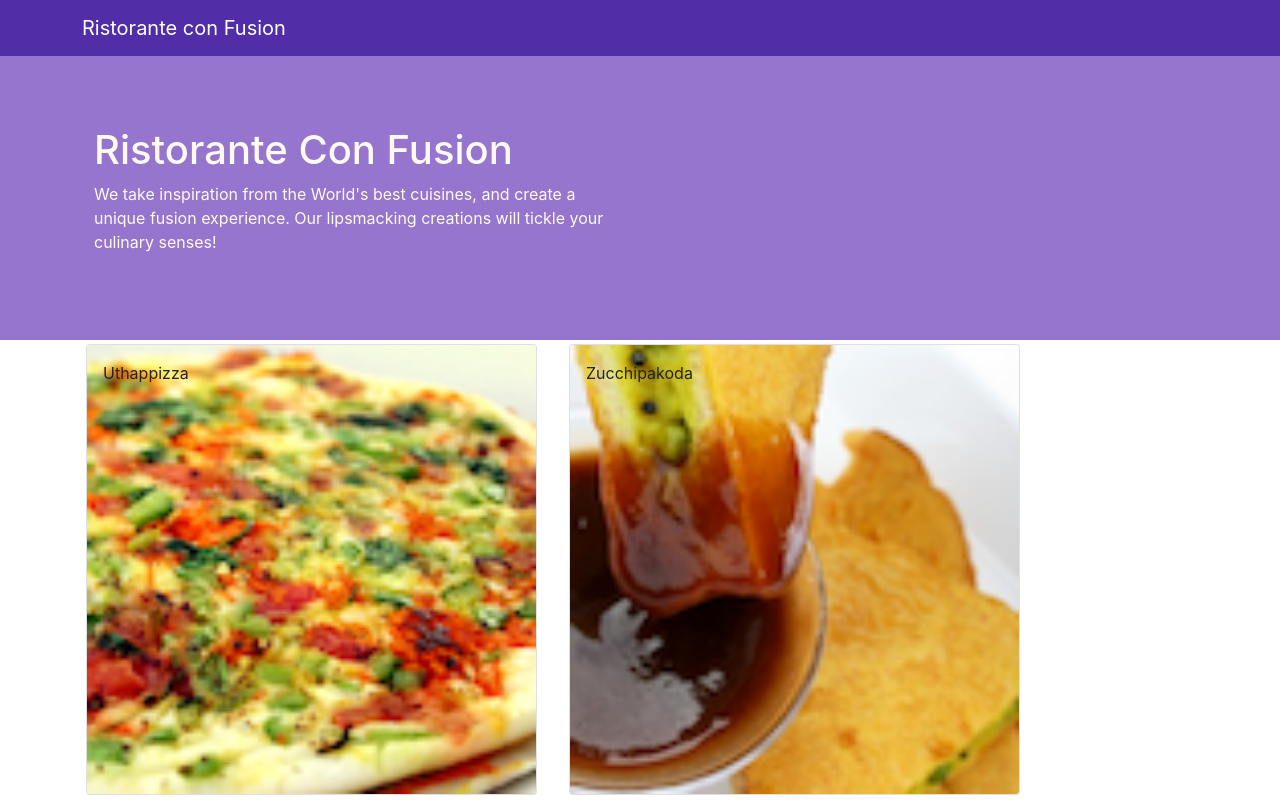
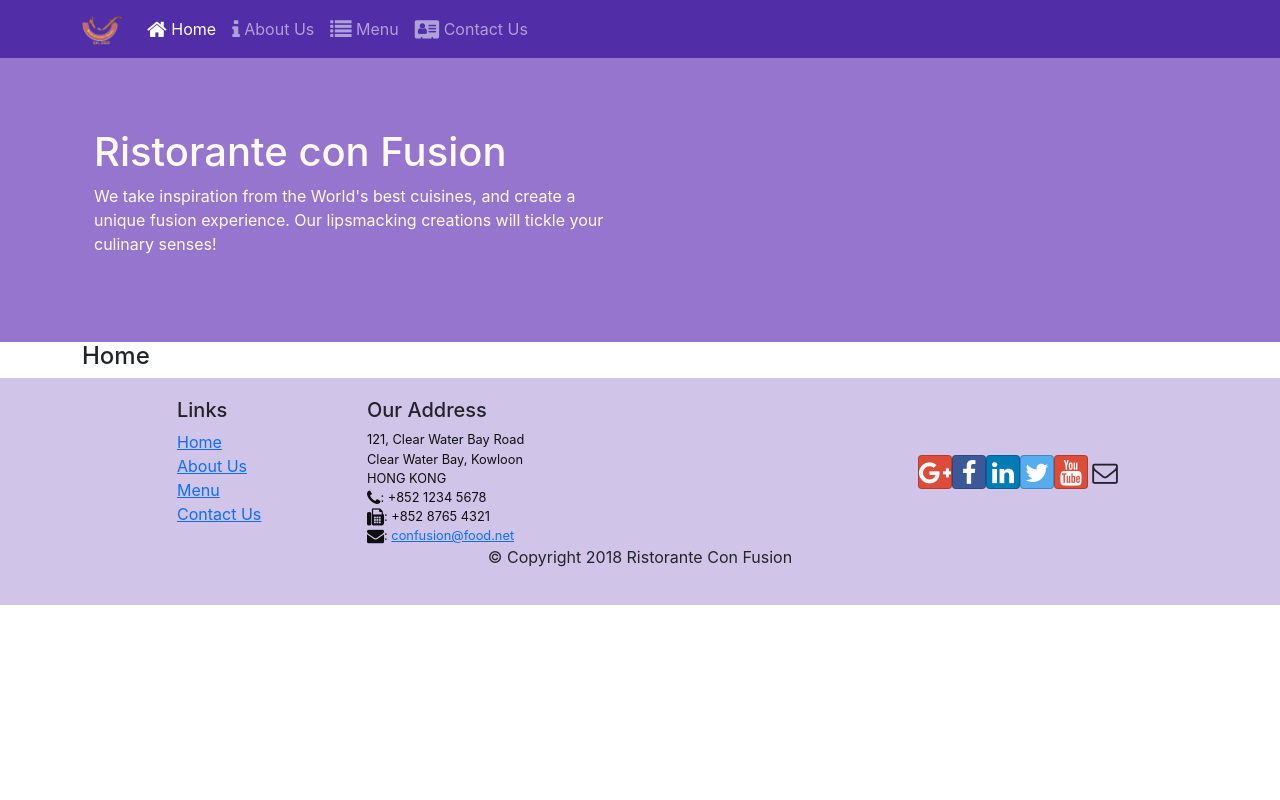
Before and after one commit to technophile22/Ristorante-ConFusion, a React (Create React App) app: page /home in a window 1280 px wide. Shown: the top 800 px of the page. Built offline with nearby package versions, Linux system fonts and the light colour scheme.

Commit message:
React Router

```diff
--- a/package.json
+++ b/package.json
@@ -12,6 +12,7 @@
     "react": "^16.13.1",
     "react-dom": "^16.13.1",
     "react-popper": "0.9.2",
+    "react-router-dom": "^5.2.0",
     "react-scripts": "3.4.1",
     "reactstrap": "^8.5.1"
   },
--- a/src/components/FooterComponent.js
+++ b/src/components/FooterComponent.js
@@ -1,4 +1,5 @@
 import React from 'react';
+import {Link} from 'react-router-dom';
 
 function Footer(props) {
     return(
@@ -8,10 +9,10 @@
                 <div className="col-4 offset-1 col-sm-2">
                     <h5>Links</h5>
                     <ul className="list-unstyled">
-                        <li><a href="#">Home</a></li>
-                        <li><a href="#">About</a></li>
-                        <li><a href="#">Menu</a></li>
-                        <li><a href="contactus.html">Contact</a></li>
+                        <li><Link to='/home'>Home</Link></li>
+                        <li><Link to='/aboutus'>About Us</Link></li>
+                        <li><Link to='/menu'>Menu</Link></li>
+                        <li><Link to='/contactus'>Contact Us</Link></li>
                     </ul>
                 </div>
                 <div className="col-7 col-sm-5">
--- a/src/components/HeaderComponent.js
+++ b/src/components/HeaderComponent.js
@@ -1,30 +1,60 @@
 import React, {Component} from 'react';
-import {Navbar, NavbarBrand, Jumbotron} from 'reactstrap';
-class Header extends Component{
-    render(){
-        return (
-            //using react fragment
-            <React.Fragment>
-            <Navbar dark>
+import {Navbar, NavbarBrand, Nav, NavbarToggler, Collapse, NavItem, Jumbotron} from 'reactstrap';
+import {NavLink } from 'react-router-dom';
+
+
+class Header extends Component {
+    constructor(props) {
+        super(props);
+
+        this.toggleNav = this.toggleNav.bind(this);
+        this.state = {
+          isNavOpen: false
+        };
+      }
+
+      toggleNav() {
+        this.setState({
+          isNavOpen: !this.state.isNavOpen
+        });
+      }
+
+    render() {
+        return(
+            <div>
+                <Navbar dark expand="md">
                     <div className="container">
-                    <NavbarBrand href ="/">Ristorante con Fusion</NavbarBrand>
+                        <NavbarToggler onClick={this.toggleNav} />
+                        <NavbarBrand className="mr-auto" href="/"><img src='assets/images/logo.png' height="30" width="41" alt='Ristorante Con Fusion' /></NavbarBrand>
+                        <Collapse isOpen={this.state.isNavOpen} navbar>
+                            <Nav navbar>
+                            <NavItem>
+                                <NavLink className="nav-link"  to='/home'><span className="fa fa-home fa-lg"></span> Home</NavLink>
+                            </NavItem>
+                            <NavItem>
+                                <NavLink className="nav-link" to='/aboutus'><span className="fa fa-info fa-lg"></span> About Us</NavLink>
+                            </NavItem>
+                            <NavItem>
+                                <NavLink className="nav-link"  to='/menu'><span className="fa fa-list fa-lg"></span> Menu</NavLink>
+                            </NavItem>
+                            <NavItem>
+                                <NavLink className="nav-link" to='/contactus'><span className="fa fa-address-card fa-lg"></span> Contact Us</NavLink>
+                            </NavItem>
+                            </Nav>
+                        </Collapse>
                     </div>
                 </Navbar>
                 <Jumbotron>
                     <div className="container">
                         <div className="row row-header">
                             <div className="col-12 col-sm-6">
-                            <h1>Ristorante Con Fusion</h1>
+                                <h1>Ristorante con Fusion</h1>
                                 <p>We take inspiration from the World's best cuisines, and create a unique fusion experience. Our lipsmacking creations will tickle your culinary senses!</p>
                             </div>
                         </div>
                     </div>
                 </Jumbotron>
-
-
-
-            </React.Fragment>
-
+            </div>
         );
     }
 }
--- /dev/null
+++ b/src/components/HomeComponent.js
@@ -0,0 +1,11 @@
+import React from 'react';
+
+function Home(props) {
+    return(
+        <div className="container">
+            <h4> Home </h4>
+        </div>
+    );
+}
+
+export default Home;
--- a/src/components/MainComponent.js
+++ b/src/components/MainComponent.js
@@ -1,10 +1,11 @@
 import React, {Component} from 'react';
+import Home from './HomeComponent';
 import Header from './HeaderComponent';
 import Footer from './FooterComponent';
 import Menu from './MenuComponent';
 import DishDetail from './DishdetailComponent'
 import {DISHES} from '../shared/dishes';
-
+import {Switch, Route, Redirect} from 'react-router-dom';
 
 
 class Main extends Component {
@@ -26,12 +27,21 @@
 
 
   render() {
+
+    const HomePage= () => {
+        return(
+            <Home />
+
+        );
+    }
     return (
       <div >
         <Header />
-        <Menu dishes = {this.state.dishes}
-            onClick = {(dishId) => this.onDishSelect(dishId)}/>
-        <DishDetail dish ={ this.state.dishes.filter((dish) => dish.id === this.state.selectedDish)[0]} />
+        <Switch>
+            <Route path="/home" component= {HomePage} />
+            <Route exact path="/menu" component={ () => <Menu dishes={this.state.dishes} />} />
+            <Redirect to="/home" />
+        </Switch>
         <Footer />
       </div>
     );
```
Also changed, not shown: src/App.js (+4 -4 lines), 1 other file (tests, documents, lock files or other folders). Lines whose indentation alone changed are shown as unchanged.
